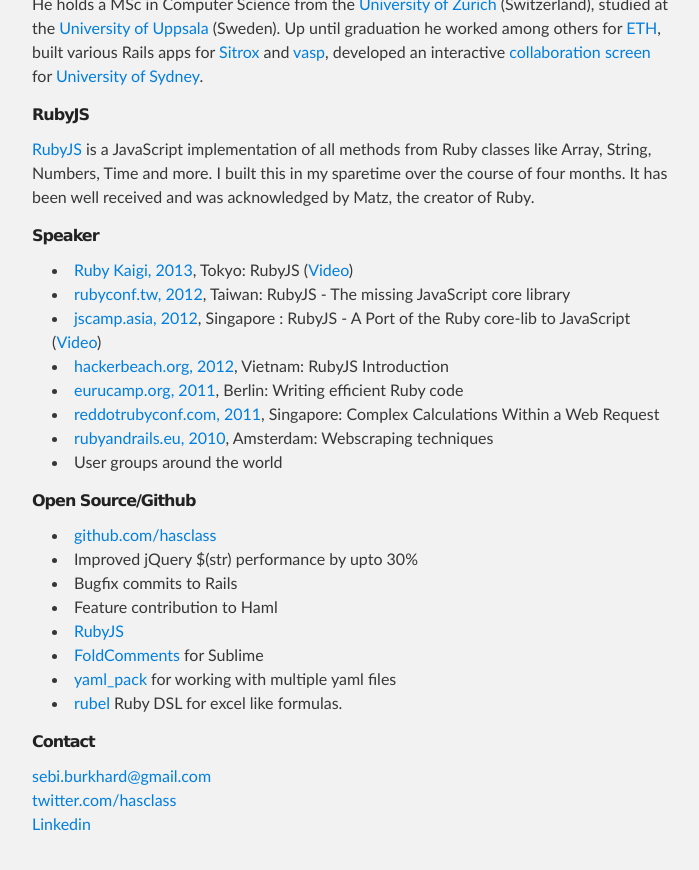
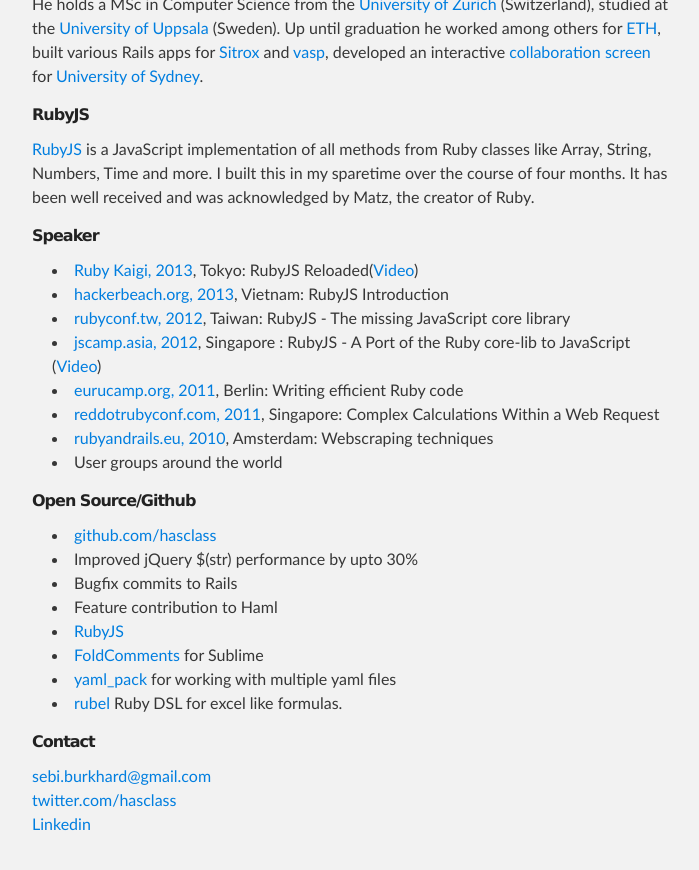
Before and after one commit to hasclass/hasclass.github.com, a Jekyll site: the page built from index.html, in a window 1280 px wide and 900 px high, scrolled down 571 px. Shown: the top 870 px of the window, without its empty margins (288-987 px from the left). Built offline with Jekyll 4.4.1, drawn with Linux system fonts in a browser that asks for light colours; nearby versions of some CDN libraries.

Commit message:
fix conferences

```diff
--- a/index.html
+++ b/index.html
@@ -39,10 +39,10 @@
     Speaker
 </h6>
 <ul>
-    <li><a href="http://rubykaigi.org/2013">Ruby Kaigi, 2013</a>, Tokyo: RubyJS (<a href="http://ustream.tv/recorded/33526011">Video</a>)</li>
+    <li><a href="http://rubykaigi.org/2013">Ruby Kaigi, 2013</a>, Tokyo: RubyJS Reloaded(<a href="http://ustream.tv/recorded/33526011">Video</a>)</li>
+    <li><a href="http://hackerbeach.org/">hackerbeach.org, 2013</a>, Vietnam: RubyJS Introduction</li>
     <li><a href="http://rubyconf.tw/2012/">rubyconf.tw, 2012</a>, Taiwan: RubyJS - The missing JavaScript core library</li>
     <li><a href="http://jscamp.asia">jscamp.asia, 2012</a>, Singapore : RubyJS - A Port of the Ruby core-lib to JavaScript (<a href="http://www.youtube.com/watch?v=7T0PJbJaMwA">Video</a>)</li>
-    <li><a href="http://hackerbeach.org/">hackerbeach.org, 2012</a>, Vietnam: RubyJS Introduction</li>
     <li><a href="http://2012.eurucamp.org">eurucamp.org, 2011</a>, Berlin: Writing efficient Ruby code</li>
     <li><a href="http://reddotrubyconf.com">reddotrubyconf.com, 2011</a>, Singapore: Complex Calculations Within a Web Request</li>
     <li><a href="http://http://rubyandrails.eu/">rubyandrails.eu, 2010</a>, Amsterdam: Webscraping techniques</li>
```
